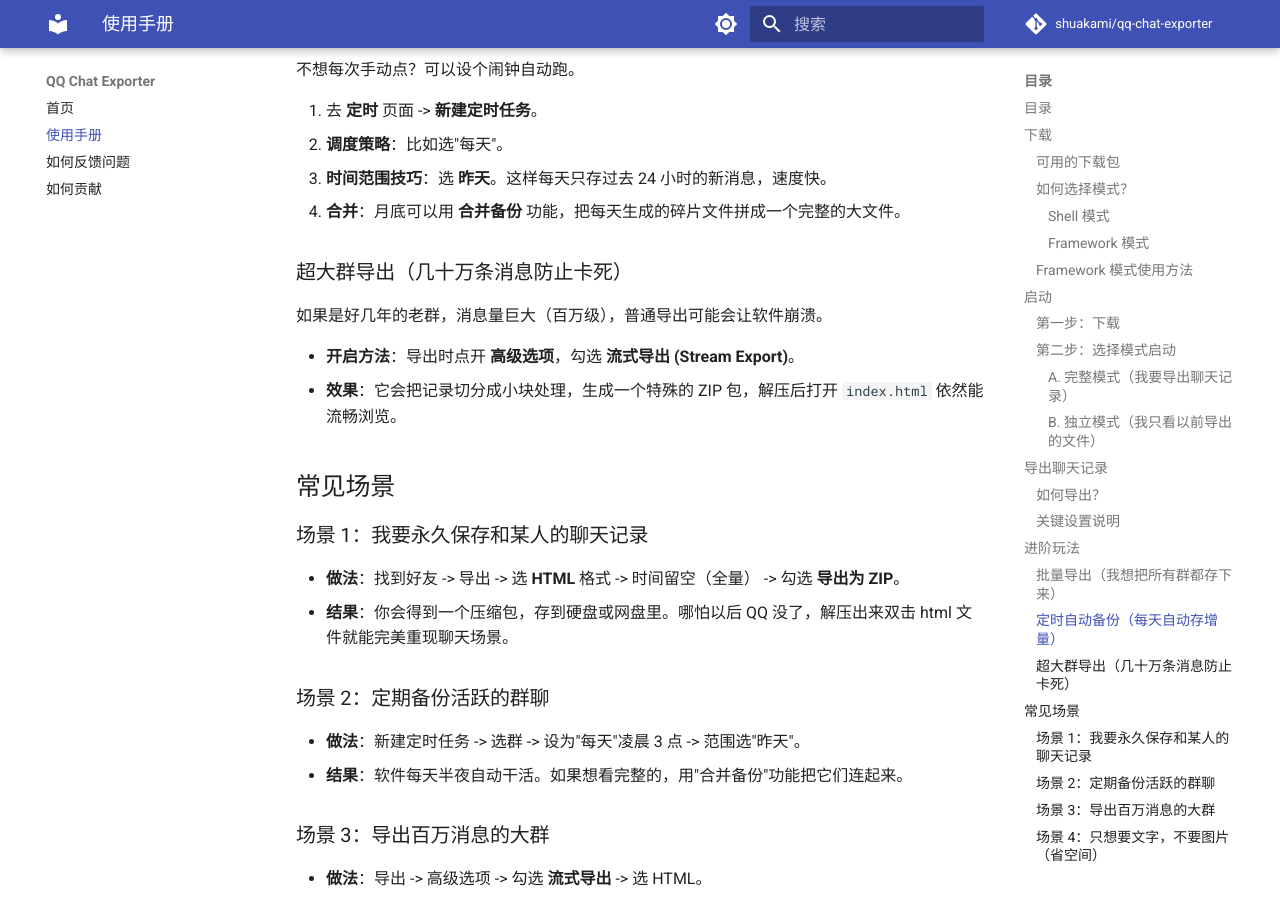
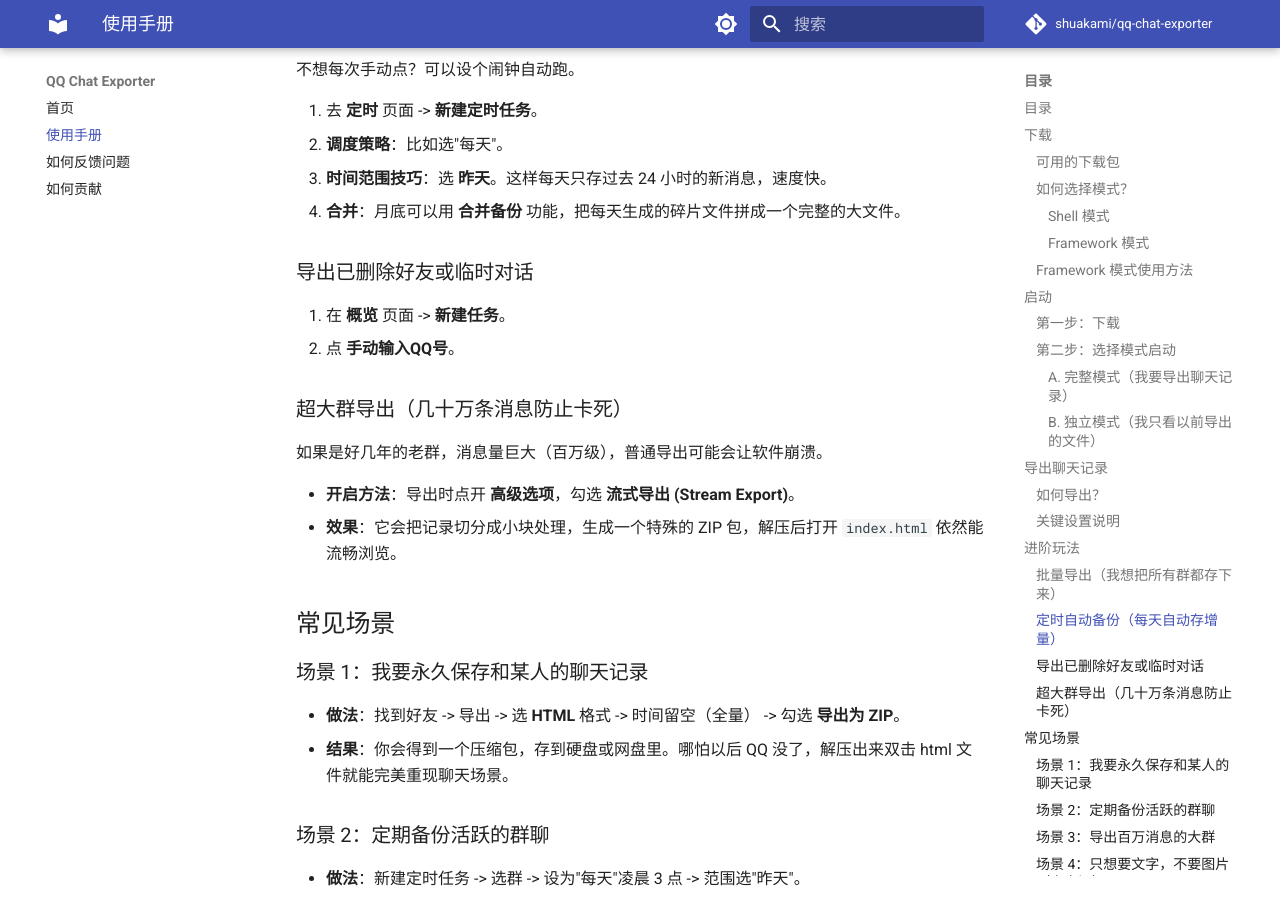
Before and after one commit to shuakami/qq-chat-exporter, an MkDocs documentation site: the page built from docs/guide.md, in a window 1280 px wide and 900 px high, scrolled down 4832 px. Built offline with MkDocs 1.6.1 and Material for MkDocs 9.7.7, drawn with Linux system fonts in a browser that asks for light colours; comment, search, counter and statistics services are not loaded.

Commit message:
docs: 添加导出删除好友或临时对话的说明
Added a section for exporting deleted friends or temporary conversations.

```diff
--- a/docs/guide.md
+++ b/docs/guide.md
@@ -167,6 +167,11 @@ QCE 有两种启动模式，看你需要干什么：
 3. **时间范围技巧**：选 **昨天**。这样每天只存过去 24 小时的新消息，速度快。
 4. **合并**：月底可以用 **合并备份** 功能，把每天生成的碎片文件拼成一个完整的大文件。
 
+### 导出已删除好友或临时对话
+
+1. 在 **概览** 页面 -> **新建任务**。
+2. 点 **手动输入QQ号**。
+
 ### 超大群导出（几十万条消息防止卡死）
 
 如果是好几年的老群，消息量巨大（百万级），普通导出可能会让软件崩溃。
```
